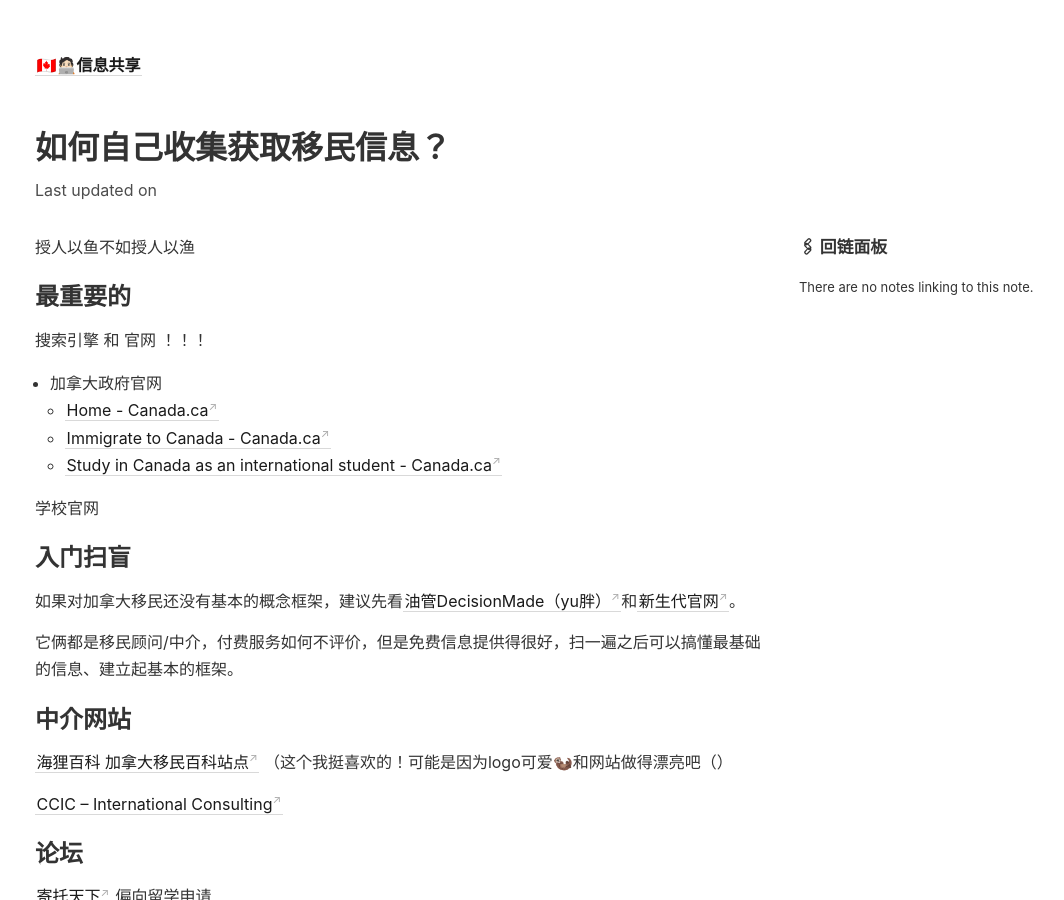
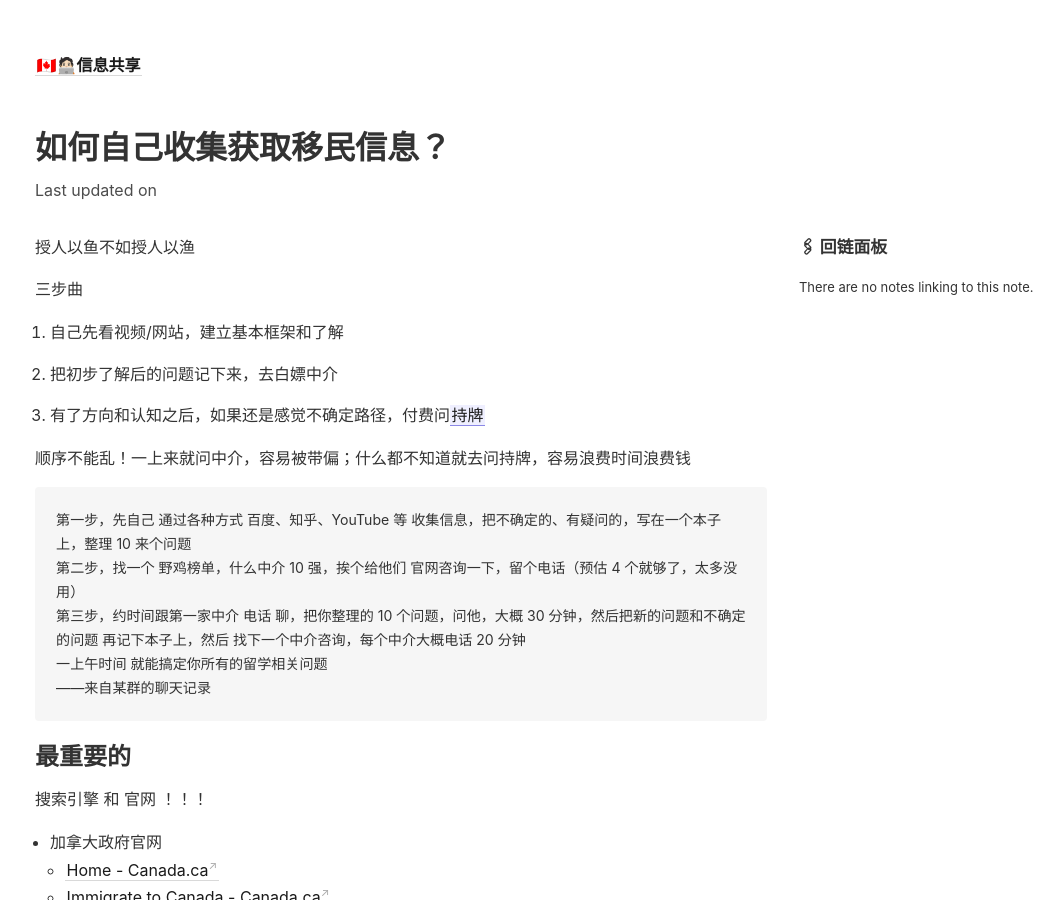
Before and after one commit to Gnblink0/InfoSharingCan, a Jekyll site: the page built from _notes/如何自己收集获取移民信息？.md, in a window 1280 px wide and 900 px high. Shown: the whole window, without its empty margins (101-1165 px from the left). Built offline with Jekyll 4.4.1, drawn with Linux system fonts in a browser that asks for light colours.

Commit message:
Update 如何自己收集获取移民信息？.md

```diff
--- a/_notes/如何自己收集获取移民信息？.md
+++ b/_notes/如何自己收集获取移民信息？.md
@@ -1,6 +1,24 @@
 授人以鱼不如授人以渔
 
+三步曲
 
+1. 自己先看视频/网站，建立基本框架和了解
+
+2. 把初步了解后的问题记下来，去白嫖中介
+
+3. 有了方向和认知之后，如果还是感觉不确定路径，付费问[[顾问与中介|持牌]]
+
+顺序不能乱！一上来就问中介，容易被带偏；什么都不知道就去问持牌，容易浪费时间浪费钱
+
+>第一步，先自己 通过各种方式 百度、知乎、YouTube 等 收集信息，把不确定的、有疑问的，写在一个本子上，整理 10 来个问题
+>
+第二步，找一个 野鸡榜单，什么中介 10 强，挨个给他们 官网咨询一下，留个电话（预估 4 个就够了，太多没用）
+>
+第三步，约时间跟第一家中介 电话 聊，把你整理的 10 个问题，问他，大概 30 分钟，然后把新的问题和不确定的问题 再记下本子上，然后 找下一个中介咨询，每个中介大概电话 20 分钟
+>
+一上午时间 就能搞定你所有的留学相关问题
+>
+>——来自某群的聊天记录
 
 ## 最重要的
 
```
